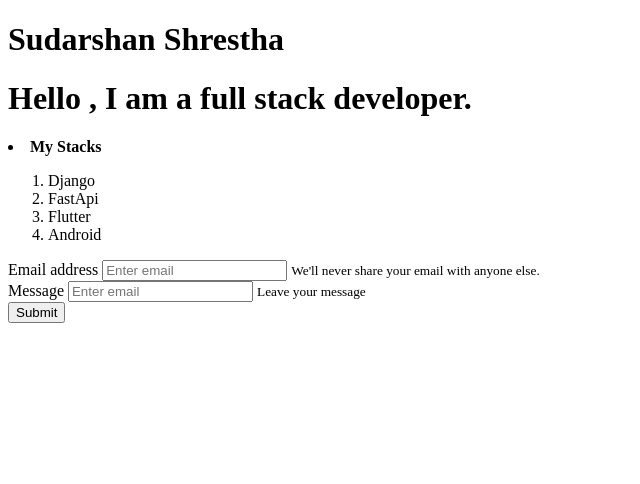
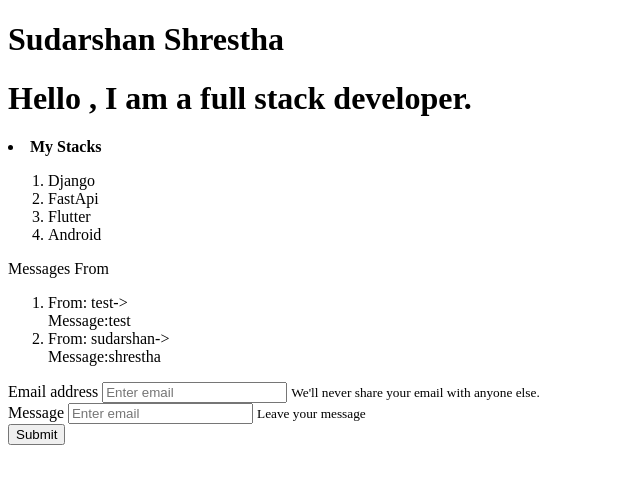
Before and after one commit to Sudarshan519/basedjangoapp, a Django app: page / in a window 1280 px wide. Shown: the top 484 px of the page, without its empty margins (0-640 px from the left). Run offline with Django 4.2, Linux system fonts and the light colour scheme; data comes from the database, SQL or seed files in the repository.

Commit message:
messages added on index page

```diff
--- a/baseapp/urls.py
+++ b/baseapp/urls.py
@@ -2,6 +2,6 @@ from django.contrib import admin
 from django.urls import path,include
 from . import views
 urlpatterns = [
-    path('',views.index),
+    path('',views.index,name="index"),
     path('contact/',views.contactSubmit)
 ]
--- a/baseapp/views.py
+++ b/baseapp/views.py
@@ -1,11 +1,13 @@
-from django.shortcuts import render
+from django.shortcuts import redirect, render
 from django.views.decorators.csrf import csrf_exempt
 from . models import Contacts
 
 
 # Create your views here.
 def index(request):
-    return render(request,'baseapp/index.html')
+    contactlist=Contacts.objects.all()
+
+    return render(request,'baseapp/index.html',{"contacts":contactlist})
 
 @csrf_exempt
 def contactSubmit(request):
@@ -13,4 +15,9 @@ def contactSubmit(request):
     contact.email=request.POST['email']
     contact.message=(request.POST['message'])
     contact.save()
-    return render(request,'baseapp/index.html',{"message":"Your message have been saved successfully"})
+    contactlist=Contacts.objects.all()
+
+    #
+    # return redirect("index", )
+# {"message":"Your message have been saved successfully"}
+    return render(request,'baseapp/index.html',{"contacts":contactlist,"message":"Your message have been saved successfully"})
--- a/templates/baseapp/index.html
+++ b/templates/baseapp/index.html
@@ -26,8 +26,18 @@
 
     </ol>
 
+    Messages From
+    <ol>
+        {% for days in contacts %}
+        <li>
+            <div>
+                From: {{days.email}}->
+            </div>
+            <div>Message:{{days.message}}</div>
+        </li>
+        {% endfor %}
 
-
+    </ol>
     <form action="/contact/" method="POST">
         {% csrf_token %}
         <div class="form-group">
```
Also changed, not shown: 1 other file.
